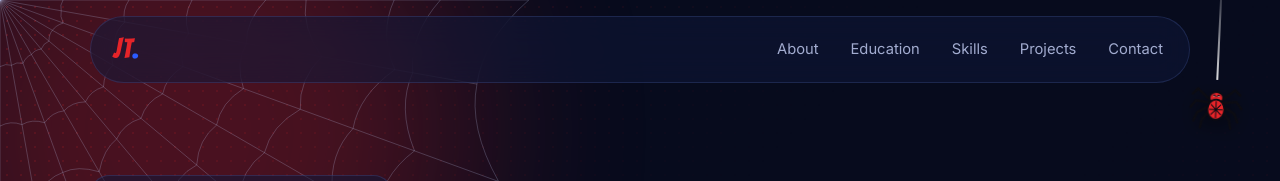
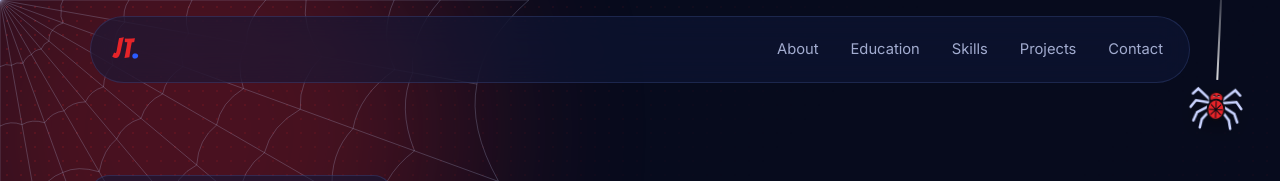
Before and after one commit to talha-ahmed0204/jobayer-talha, a plain HTML site: page index.html in a window 1280 px wide. Shown: the top 181 px of the page. Drawn offline with Linux system fonts and the light colour scheme; animation ran at ten frames a second.

Commit message:
Make spider legs visible on dark background
Co-Authored-By: Devin AI <158243242+devin-ai-integration[bot]@users.noreply.github.com>

```diff
--- a/index.html
+++ b/index.html
@@ -19,7 +19,7 @@
   <div class="dangler" aria-hidden="true">
     <div class="thread"></div>
     <svg class="spider" viewBox="0 0 64 64" width="54" height="54">
-      <g stroke="#0b0b12" stroke-width="3" stroke-linecap="round" fill="none">
+      <g stroke="#c9d3ff" stroke-width="3" stroke-linecap="round" fill="none">
         <path d="M24 28 L10 16 L4 22"/><path d="M24 32 L8 30 L2 38"/><path d="M24 36 L10 44 L6 54"/><path d="M26 40 L16 52 L14 62"/>
         <path d="M40 28 L54 16 L60 22"/><path d="M40 32 L56 30 L62 38"/><path d="M40 36 L54 44 L58 54"/><path d="M38 40 L48 52 L50 62"/>
       </g>
```
